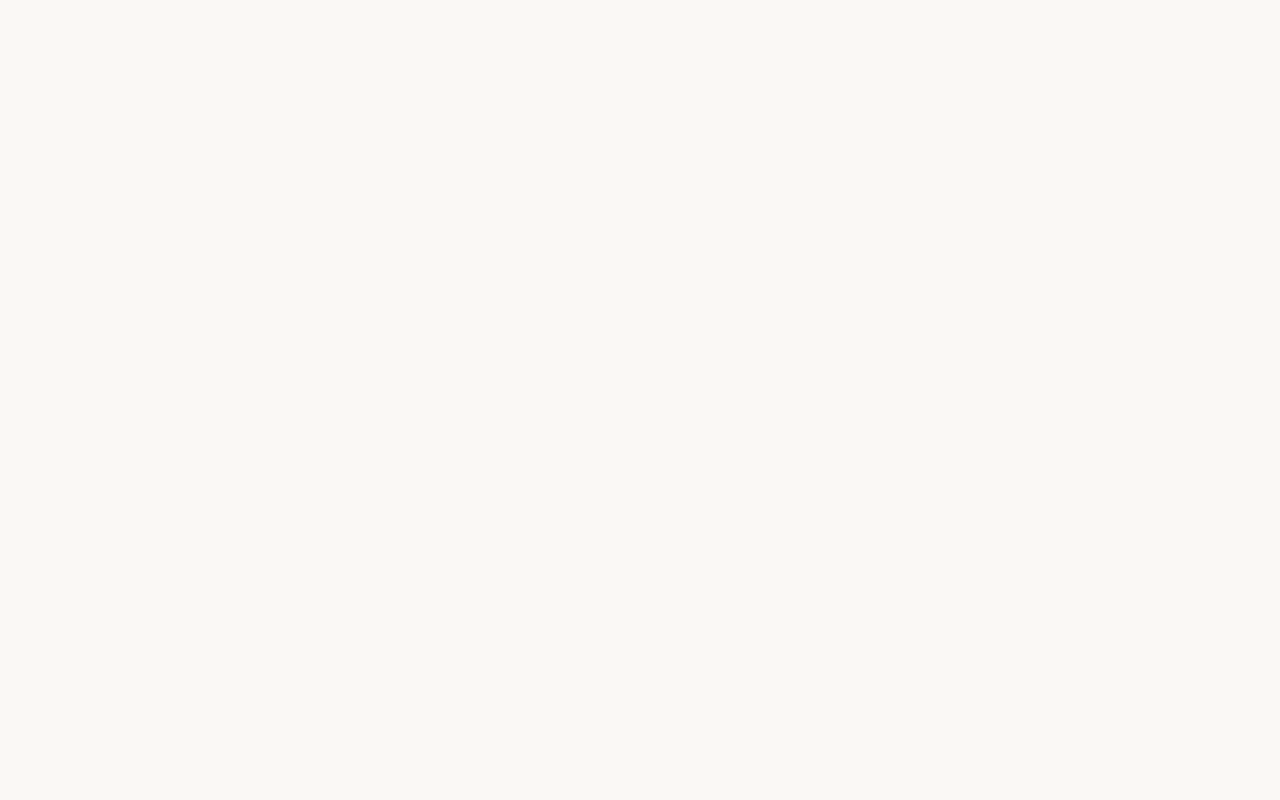
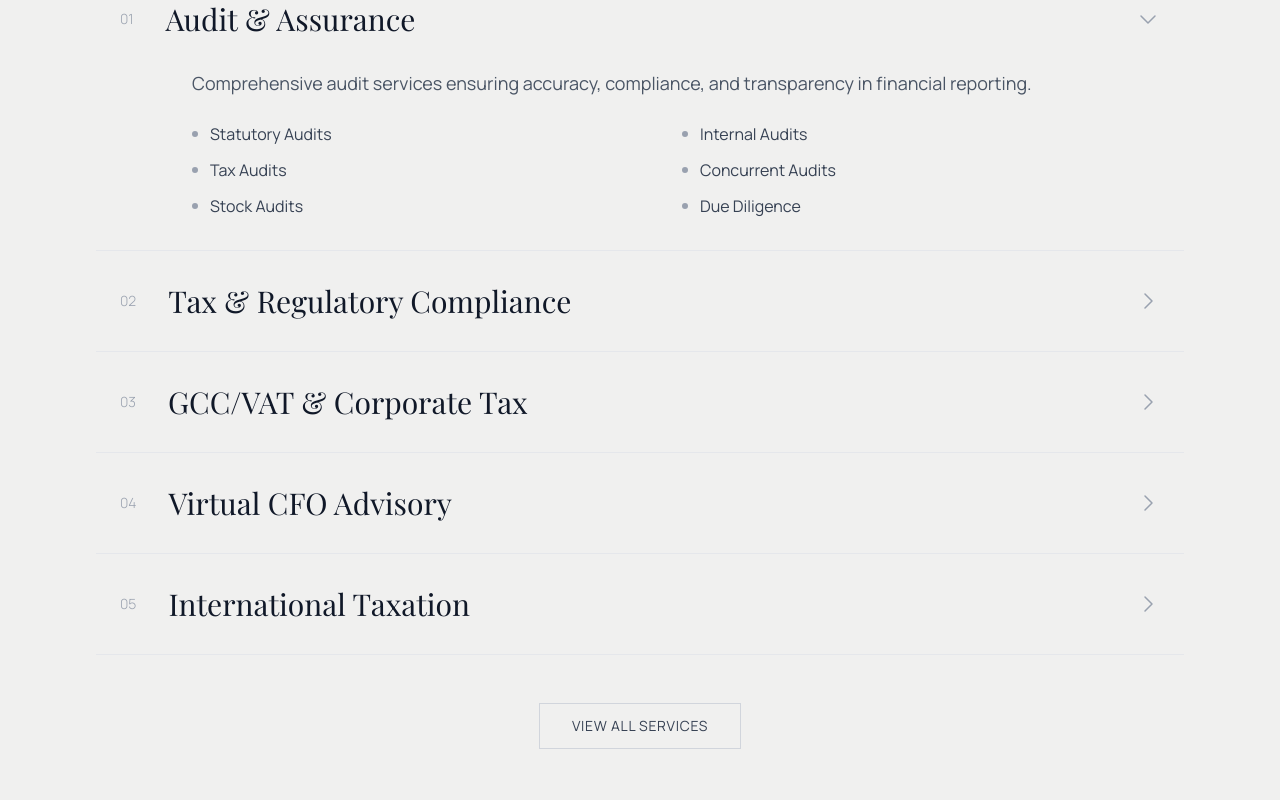
Before and after one commit to AsilMehaboob/Ashil-Associates, a Next.js app: page / in a window 1280 px wide. Shown: the part 1980-2780 px from the top of the page. Before the commit the page ends 1932 px from the top, so only its background shows below. Built offline with nearby package versions, Linux system fonts and the light colour scheme.

Commit message:
Services Section

```diff
--- a/components/Services.tsx
+++ b/components/Services.tsx
@@ -1,7 +1,180 @@
+'use client';
+
+import { useState } from 'react';
+
+interface Service {
+  id: string;
+  number: string;
+  title: string;
+  description: string;
+  details: string[];
+}
+
+const services: Service[] = [
+  {
+    id: '01',
+    number: '01',
+    title: 'Audit & Assurance',
+    description: 'Comprehensive audit services ensuring accuracy, compliance, and transparency in financial reporting.',
+    details: [
+      'Statutory Audits',
+      'Internal Audits',
+      'Tax Audits',
+      'Concurrent Audits',
+      'Stock Audits',
+      'Due Diligence',
+    ],
+  },
+  {
+    id: '02',
+    number: '02',
+    title: 'Tax & Regulatory Compliance',
+    description: 'Expert guidance on tax planning, compliance, and regulatory requirements to optimize your tax position.',
+    details: [
+      'Income Tax Planning & Filing',
+      'GST Registration & Returns',
+      'TDS Compliance',
+      'Transfer Pricing',
+      'International Taxation',
+      'Tax Litigation Support',
+    ],
+  },
+  {
+    id: '03',
+    number: '03',
+    title: 'GCC/VAT & Corporate Tax',
+    description: 'Specialized services for GCC region VAT and Corporate Tax compliance and advisory.',
+    details: [
+      'VAT Registration & Compliance',
+      'Corporate Tax Advisory',
+      'Tax Impact Assessment',
+      'VAT Refund Services',
+      'Transfer Pricing Documentation',
+      'Tax Health Check',
+    ],
+  },
+  {
+    id: '04',
+    number: '04',
+    title: 'Virtual CFO Advisory',
+    description: 'Strategic financial leadership and guidance without the cost of a full-time CFO.',
+    details: [
+      'Financial Planning & Analysis',
+      'Budgeting & Forecasting',
+      'Cash Flow Management',
+      'Financial Reporting',
+      'Strategic Business Advisory',
+      'Risk Management',
+    ],
+  },
+  {
+    id: '05',
+    number: '05',
+    title: 'International Taxation',
+    description: 'Navigate complex cross-border tax issues with our international taxation expertise.',
+    details: [
+      'Cross-Border Tax Planning',
+      'DTAA Benefits',
+      'Foreign Tax Credit',
+      'FEMA Compliance',
+      'Expatriate Taxation',
+      'Global Mobility Services',
+    ],
+  },
+];
+
 export default function Services() {
+  const [openAccordion, setOpenAccordion] = useState<string>('01');
+
   return (
-    <section>
-      <div>Services</div>
+    <section className="py-24 px-6 md:px-12 lg:px-24 bg-[#F0F0EF]">
+      <div className="max-w-7xl mx-auto">
+        {/* Header */}
+        <div className="text-center mb-16">
+          <p className="text-sm tracking-[0.3em] text-gray-500 uppercase mb-4">
+            What We Offer
+          </p>
+          <h2 className="text-5xl md:text-6xl font-serif font-medium text-gray-900">
+            Our Services
+          </h2>
+        </div>
+
+        {/* Accordion List */}
+        <div className="space-y-0 border-t border-gray-200">
+          {services.map((service) => (
+            <div
+              key={service.id}
+              className="border-b border-gray-200 transition-all duration-300"
+              onMouseEnter={() => setOpenAccordion(service.id)}
+            >
+              {/* Accordion Header */}
+              <button
+                className="w-full py-8 px-6 flex items-center justify-between text-left transition-colors duration-200 group"
+                onClick={() =>
+                  setOpenAccordion(openAccordion === service.id ? '' : service.id)
+                }
+              >
+                <div className="flex items-center gap-8">
+                  <span className="text-sm text-gray-400 font-light">
+                    {service.number}
+                  </span>
+                  <h3 className="text-2xl md:text-3xl font-serif text-gray-900 group-hover:text-gray-600 transition-colors">
+                    {service.title}
+                  </h3>
+                </div>
+                <svg
+                  className={`w-6 h-6 text-gray-400 transition-transform duration-300 ${
+                    openAccordion === service.id ? 'rotate-90' : ''
+                  }`}
+                  fill="none"
+                  stroke="currentColor"
+                  viewBox="0 0 24 24"
+                >
+                  <path
+                    strokeLinecap="round"
+                    strokeLinejoin="round"
+                    strokeWidth={1.5}
+                    d="M9 5l7 7-7 7"
+                  />
+                </svg>
+              </button>
+
+              {/* Accordion Content */}
+              <div
+                className={`overflow-hidden transition-all duration-500 ease-in-out ${
+                  openAccordion === service.id
+                    ? 'max-h-96 opacity-100'
+                    : 'max-h-0 opacity-0'
+                }`}
+              >
+                <div className="px-6 pb-8 pl-24">
+                  <p className="text-gray-600 text-lg mb-6 leading-relaxed">
+                    {service.description}
+                  </p>
+                  <div className="grid grid-cols-1 md:grid-cols-2 gap-3">
+                    {service.details.map((detail, index) => (
+                      <div
+                        key={index}
+                        className="flex items-center gap-3 text-gray-700"
+                      >
+                        <div className="w-1.5 h-1.5 bg-gray-400 rounded-full"></div>
+                        <span className="text-base">{detail}</span>
+                      </div>
+                    ))}
+                  </div>
+                </div>
+              </div>
+            </div>
+          ))}
+        </div>
+
+        {/* View All Button */}
+        <div className="text-center mt-12">
+          <button className="px-8 py-3 border border-gray-300 text-gray-700 text-sm tracking-wider uppercase hover:bg-gray-900 hover:text-white hover:border-gray-900 transition-all duration-300">
+            View All Services
+          </button>
+        </div>
+      </div>
     </section>
   );
 }
```
